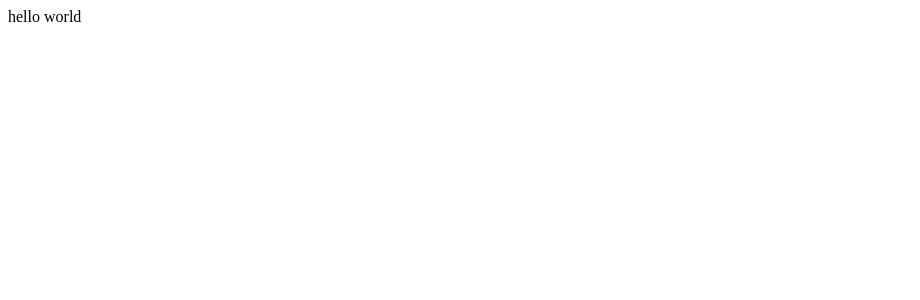
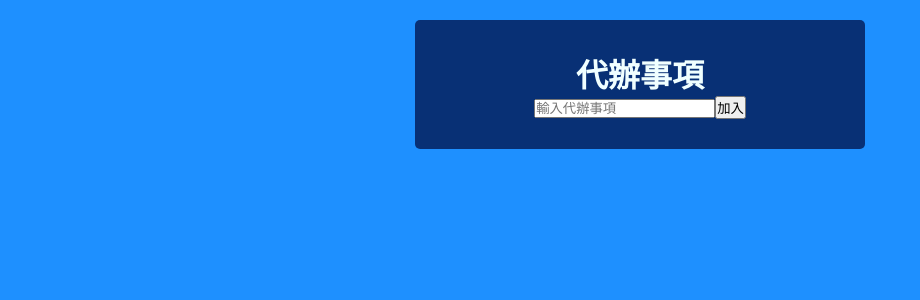
Before and after one commit to wucheng930628/react-todoList, a React (Vite) app: page / in a window 1280 px wide. Shown: the top 300 px of the page, without its empty margins (0-920 px from the left). Built offline with nearby package versions, Linux system fonts and the light colour scheme.

Commit message:
新增form和wrapper續

```diff
--- a/src/App.css
+++ b/src/App.css
@@ -0,0 +1,22 @@
+*{
+    padding: 0;
+    margin: 0;
+    box-sizing: border-box;
+}
+
+body {
+    background-color: dodgerblue;
+    color:azure;
+    display: flex;
+    justify-content: center;
+    font-family: sans-serif;
+}
+
+.wrapper {
+    width: 450px;
+    padding: 30px;
+    background-color: rgb(8, 48, 117);
+    border-radius: 5px;
+    margin-top: 20px;
+    text-align: center;
+}
--- a/src/App.jsx
+++ b/src/App.jsx
@@ -1,8 +1,9 @@
 import './App.css'
+import TodoWrapper from './component/TodoWrapper'
 function App() {
 
   return (
-    <>hello world</>
+    <><TodoWrapper/></>
   )
 }
 
--- /dev/null
+++ b/src/component/CreateForm.jsx
@@ -0,0 +1,10 @@
+function CreateForm() {
+  return (
+    <form>
+      <input type="text" placeholder="輸入代辦事項" />
+      <button type="submit">加入</button>
+    </form>
+  );
+}
+
+export default CreateForm;
--- /dev/null
+++ b/src/component/TodoWrapper.jsx
@@ -0,0 +1,12 @@
+import CreateForm from "./CreateForm";
+
+function TodoWrapper() {
+  return (
+    <div className="wrapper">
+      <h1>代辦事項</h1>
+      <CreateForm />
+    </div>
+  );
+}
+
+export default TodoWrapper;
```
